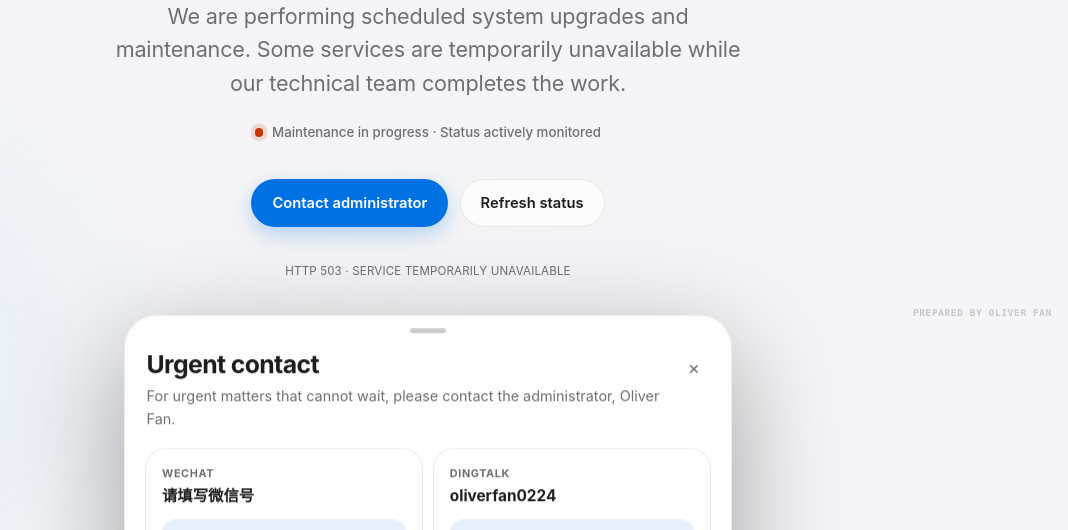
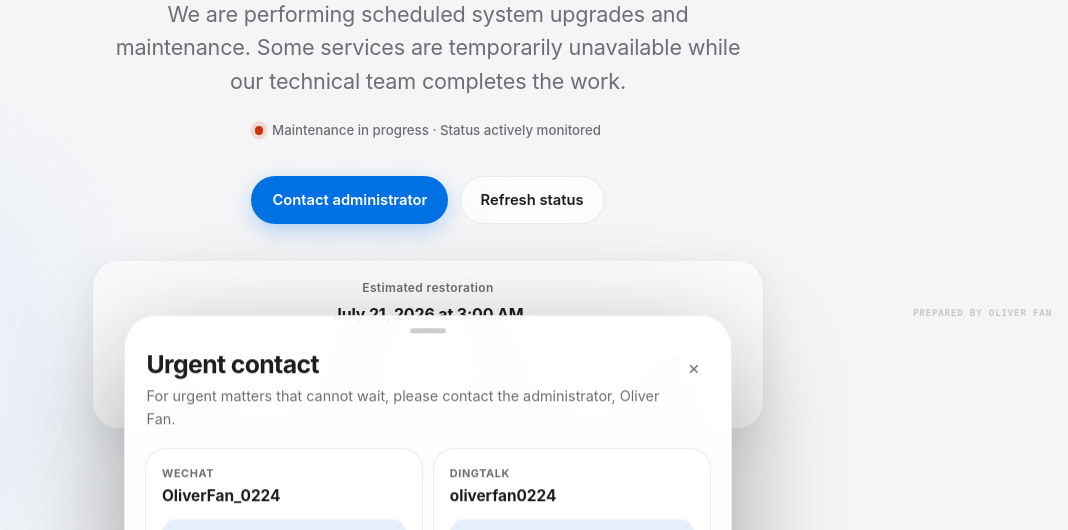
Before and after one commit to Faneillo/tech-booklet, a plain HTML site: page maintenance-a/index.html in a window 1280 px wide. Shown: the part 470-1000 px from the top of the page, without its empty margins (212-1280 px from the left). Before the commit the page ends 800 px from the top, so only its background shows below. Drawn offline with Linux system fonts and the light colour scheme.

Commit message:
Update and rename maintenance-apple.html to maintenance-a/index.html

```diff
--- a/maintenance-apple.html
+++ b/maintenance-a/index.html
@@ -150,7 +150,7 @@
 
   <script>
     /* 页面配置：填写微信号；如需倒计时，设置 enabled:true 和 ISO 8601 时间。 */
-    const SITE_CONFIG={administrator:'Oliver Fan',wechat:'请填写微信号',dingtalk:'oliverfan0224',recovery:{enabled:false,target:''}};
+    const SITE_CONFIG={administrator:'Oliver Fan',wechat:'OliverFan_0224',dingtalk:'oliverfan0224',recovery:{enabled:true,target:'2026-07-21T11:00:00+08:00'}};
     const TEXT={
       'zh-CN':{eyebrow:'系统状态',title:'网站正在维护',summary:'我们正在进行计划内的系统升级与维护。部分服务暂时不可用，技术团队正在尽快完成相关工作。',status:'维护进行中 · 状态持续监测',contact:'联系管理员',refresh:'刷新状态',etaTitle:'预计恢复时间',days:'天',hours:'小时',minutes:'分钟',seconds:'秒',pending:'待管理员确认',reached:'预计恢复时间已到',etaOn:'ETA 开启',etaOff:'ETA 关闭',contactTitle:'紧急联系',contactIntro:'如有无法等待维护完成的紧急事项，请联系管理员 Oliver Fan。',copy:'复制微信号',copyDing:'复制钉钉号',copied:'已复制',copyFail:'无法复制',noteTitle:'联系时请注明：',note:'您的姓名、受影响的功能以及事项紧急程度，以便管理员尽快判断与处理。',refreshed:'状态已刷新'},
       'zh-TW':{eyebrow:'系統狀態',title:'網站正在維護',summary:'我們正在進行計劃內的系統升級與維護。部分服務暫時無法使用，技術團隊正在儘快完成相關工作。',status:'維護進行中 · 狀態持續監測',contact:'聯絡管理員',refresh:'重新整理狀態',etaTitle:'預計恢復時間',days:'天',hours:'小時',minutes:'分鐘',seconds:'秒',pending:'待管理員確認',reached:'預計恢復時間已到',etaOn:'ETA 開啟',etaOff:'ETA 關閉',contactTitle:'緊急聯絡',contactIntro:'如有無法等候維護完成的緊急事項，請聯絡管理員 Oliver Fan。',copy:'複製微信號',copyDing:'複製釘釘號',copied:'已複製',copyFail:'無法複製',noteTitle:'聯絡時請註明：',note:'您的姓名、受影響的功能以及事項緊急程度，以便管理員儘快判斷與處理。',refreshed:'狀態已重新整理'},
```
